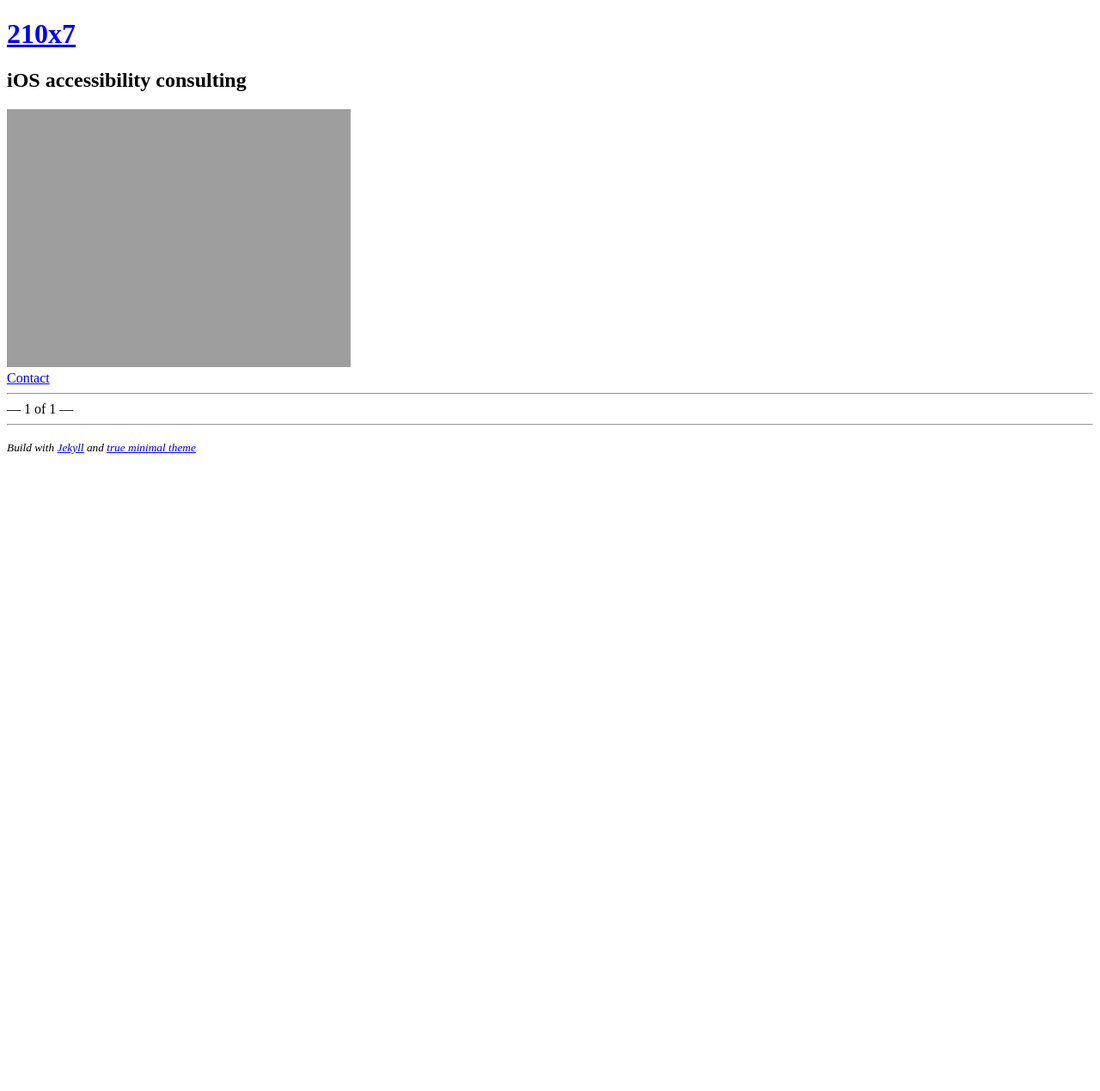
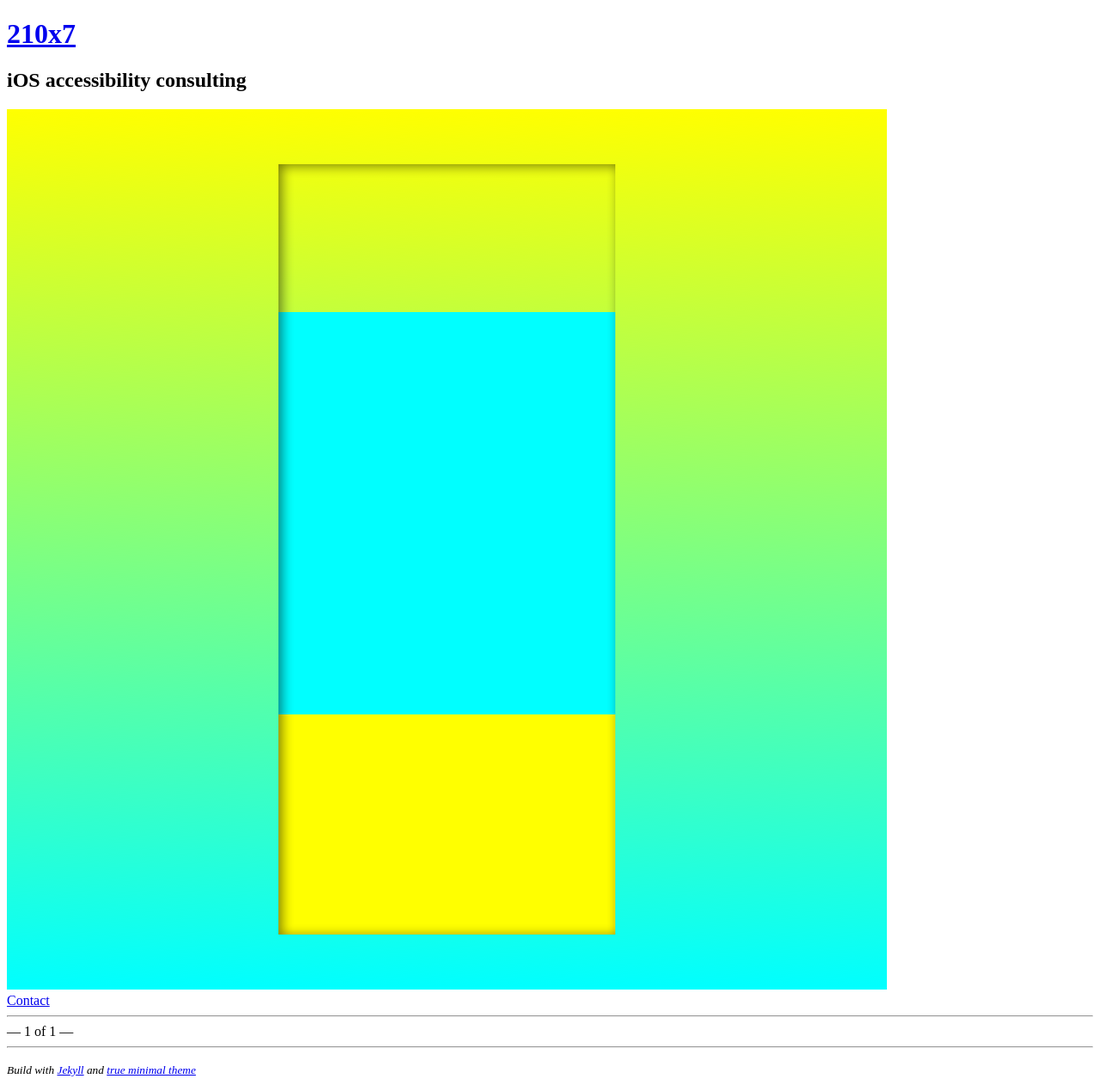
Before and after one commit to 210x7/210x7.io, a Jekyll site: the page built from index.html, in a window 1280 px wide. Shown: the whole page at 86% size. Built offline with Jekyll 4.4.1, drawn with Linux system fonts in a browser that asks for light colours; the list of posts is cut into pages by our own code; before the commit the page ends 900 px from its top, so only the background shows below that.

Commit message:
Update header

```diff
--- a/_includes/header.html
+++ b/_includes/header.html
@@ -1,7 +1,7 @@
 <header>
     <h1><a href='{{ site.url }}/'>{{ site.name }}</a></h1>
     <h2>iOS accessibility consulting</h2>
-    <img src="'{{ site.url/assets/210x7.png }}/'" alt="210x7 iOS accessibility consulting logo. A gradient between two direct complementario colors with a relative rectangles on top representing the quantities with the size of colors used for the gradient">
+    <img src='{{ site.url }}/assets/210x7.png' alt="210x7 iOS accessibility consulting logo. A gradient between two direct complementario colors with a relative rectangles on top representing the quantities with the size of colors used for the gradient">
 </header>
 	<a href='{{ site.url }}/contact/'> Contact</a>
 <hr>
```
